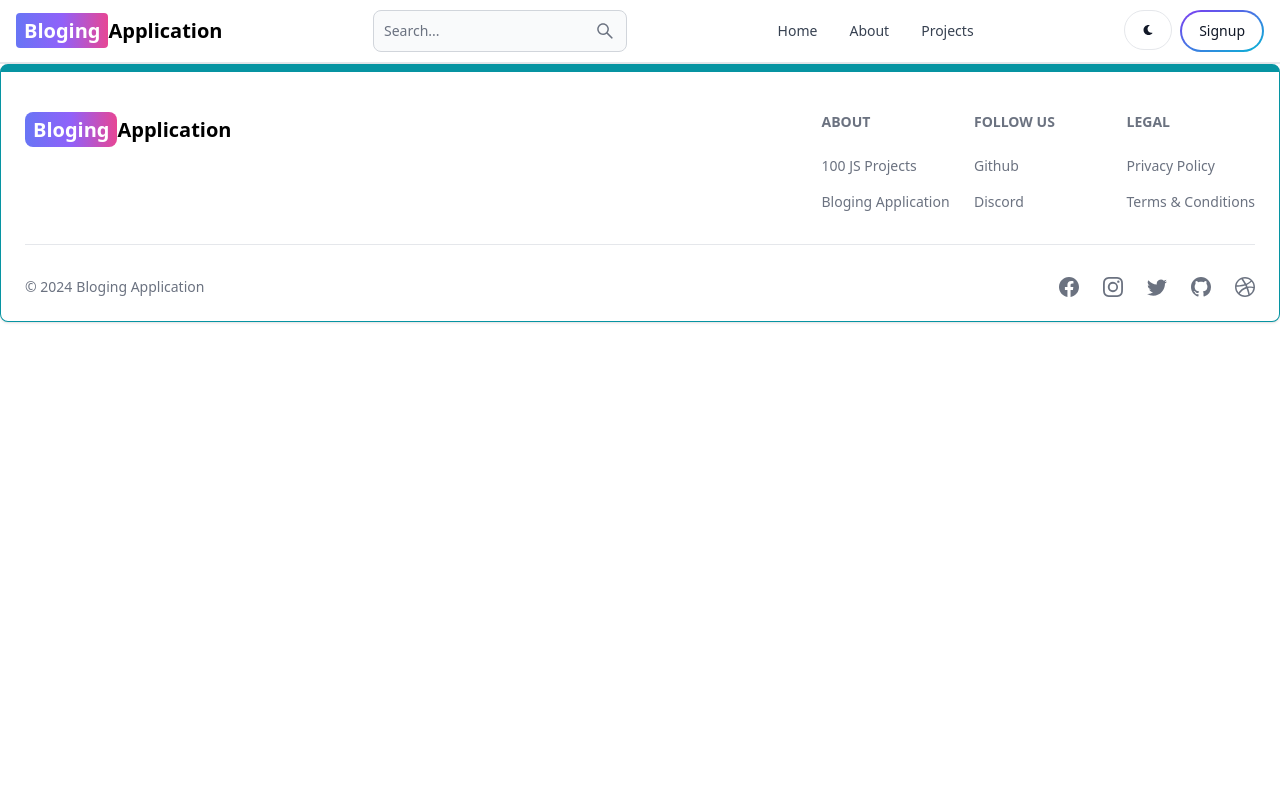
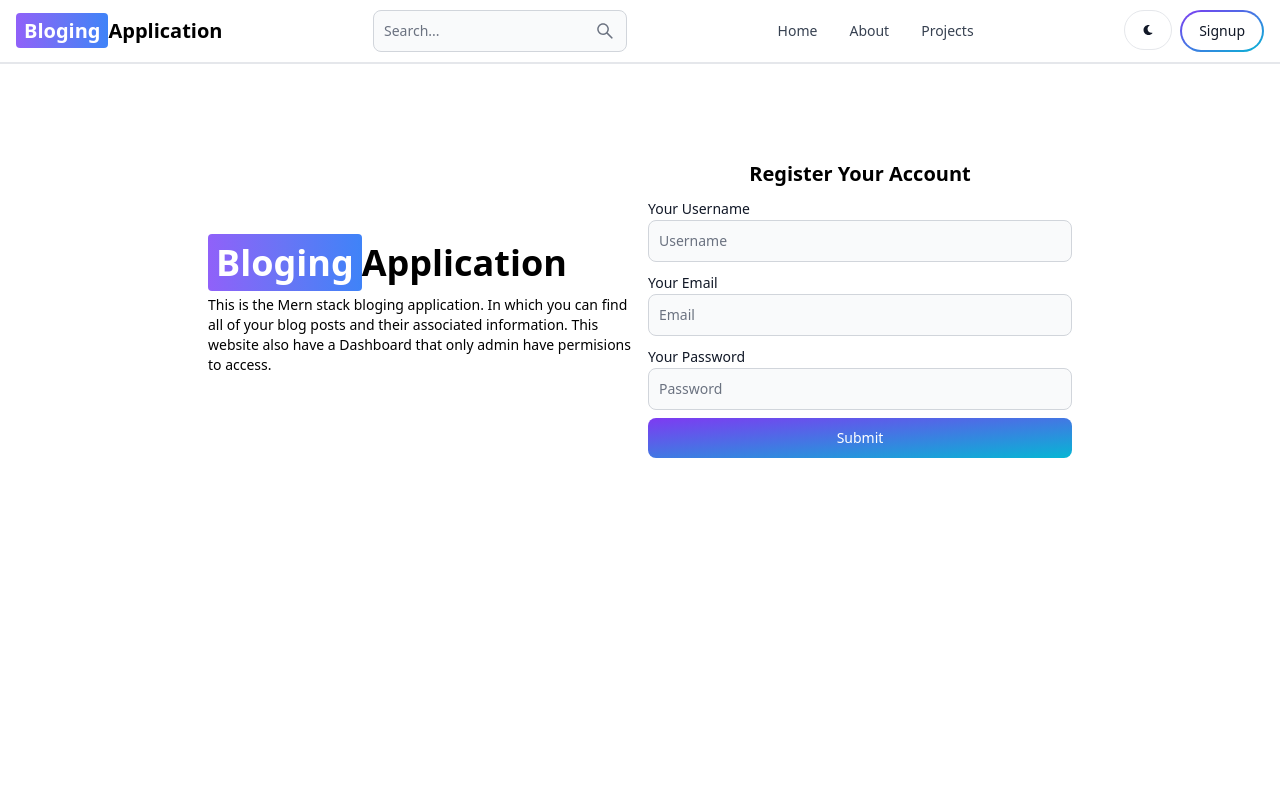
Before and after one commit to Hamza-fullstackdev/mern-bloging, a React (Vite) app in the folder client/: page /signup in a window 1280 px wide. Shown: the top 800 px of the page. Built offline with nearby package versions, Linux system fonts and the light colour scheme.

Commit message:
Complete Signup Page UI

```diff
--- a/client/src/App.jsx
+++ b/client/src/App.jsx
@@ -3,6 +3,7 @@ import { BrowserRouter, Routes, Route } from "react-router-dom";
 import Home from "./pages/Home";
 import Header from "./components/Header";
 import Footercom from "./components/Footercom";
+import Signup from "./pages/Signup";
 
 const App = () => {
   return (
@@ -11,6 +12,7 @@ const App = () => {
         <Header />
         <Routes>
           <Route path='/' element={<Home />} />
+          <Route path='/signup' element={<Signup />} />
         </Routes>
         <Footercom />
       </BrowserRouter>
--- a/client/src/components/Footercom.jsx
+++ b/client/src/components/Footercom.jsx
@@ -17,7 +17,7 @@ export default function FooterCom() {
               to='/'
               className='self-center whitespace-nowrap text-lg sm:text-xl font-semibold dark:text-white'
             >
-              <span className='px-2 py-1 bg-gradient-to-r from-indigo-500 via-purple-500 to-pink-500 rounded-lg text-white'>
+              <span className='px-2 py-1 bg-gradient-to-r from-purple-500 via-indigo-500 to-blue-500 rounded-lg text-white'>
                 Bloging
               </span>
               Application
--- a/client/src/components/Header.jsx
+++ b/client/src/components/Header.jsx
@@ -12,7 +12,7 @@ const Header = () => {
         to={"/"}
         className='self-center whitespace-nowrap text-sm sm:text-xl font-semibold dark:text-white'
       >
-        <span className='px-2 py-1 bg-gradient-to-r from-indigo-500 via-purple-500 to-pink-500 text-white rounded'>
+        <span className='px-2 py-1 bg-gradient-to-r  from-purple-500 via-indigo-500 to-blue-500 text-white rounded'>
           Bloging
         </span>
         Application
@@ -32,7 +32,7 @@ const Header = () => {
         <Button className='w-12 h-10 hidden sm:inline' pill color='gray'>
           <FaMoon />
         </Button>
-        <Link to={""}>
+        <Link to={"/signup"}>
           <Button pill gradientDuoTone={"purpleToBlue"} outline>
             Signup
           </Button>
--- a/client/src/pages/Signup.jsx
+++ b/client/src/pages/Signup.jsx
@@ -1,9 +1,64 @@
-import React from 'react'
-
+import React from "react";
+import { Link } from "react-router-dom";
+import { Button, Label, TextInput } from "flowbite-react";
 const Signup = () => {
   return (
-    <div>Signup</div>
-  )
-}
+    <div className='min-h-screen mt-20'>
+      <div className='p-4 flex mx-auto max-w-4xl flex-col md:flex-row gap-4 md:item-center'>
+        <div className='flex-1 my-auto'>
+          <Link to={"/"} className='font-bold dark:text-white text-4xl'>
+            <span className='px-2 py-1 bg-gradient-to-r from-purple-500 via-indigo-500 to-blue-500 text-white rounded'>
+              Bloging
+            </span>
+            Application
+          </Link>
+          <p className='text-sm mt-3'>
+            This is the Mern stack bloging application. In which you can find
+            all of your blog posts and their associated information. This
+            website also have a Dashboard that only admin have permisions to
+            access.
+          </p>
+        </div>
+        <div className='sm:mt-0 flex-1'>
+          <h2 className='text-xl font-semibold md:text-center'>
+            Register Your Account
+          </h2>
+          <form className='flex flex-col gap-2 mt-2'>
+            <div>
+              <Label value='Your Username' />
+              <TextInput
+                type='text'
+                placeholder='Username'
+                className='w-full'
+                id='username'
+              />
+            </div>
+            <div>
+              <Label value='Your Email' />
+              <TextInput
+                type='text'
+                placeholder='Email'
+                className='w-full'
+                id='email'
+              />
+            </div>
+            <div>
+              <Label value='Your Password' />
+              <TextInput
+                type='text'
+                placeholder='Password'
+                className='w-full'
+                id='password'
+              />
+            </div>
+            <Button gradientDuoTone={"purpleToBlue"} type='submit'>
+              Submit
+            </Button>
+          </form>
+        </div>
+      </div>
+    </div>
+  );
+};
 
-export default Signup
+export default Signup;
```
